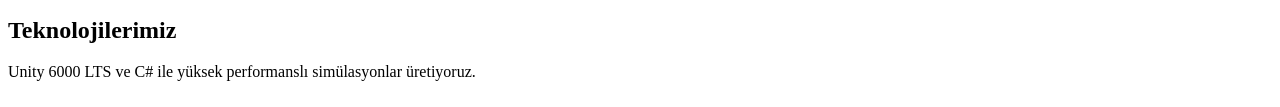
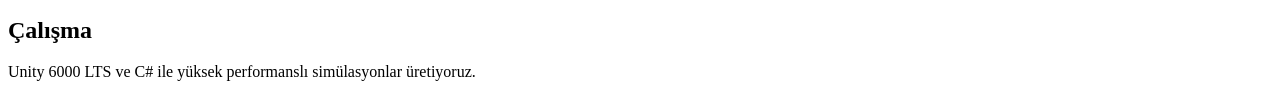
Before and after one commit to Ssmhddfrn/Teknobaykus, a plain HTML site: page index.html in a window 1280 px wide. Shown: the part 409-516 px from the top of the page. Drawn offline with Linux system fonts and the light colour scheme.

Commit message:
Update index.html

```diff
--- a/index.html
+++ b/index.html
@@ -39,7 +39,7 @@
     </section>
 
     <section>
-        <h2>Teknolojilerimiz</h2>
+        <h2>Çalışma</h2>
         <p>Unity 6000 LTS ve C# ile yüksek performanslı simülasyonlar üretiyoruz.</p>
     </section>
 </body>
```
